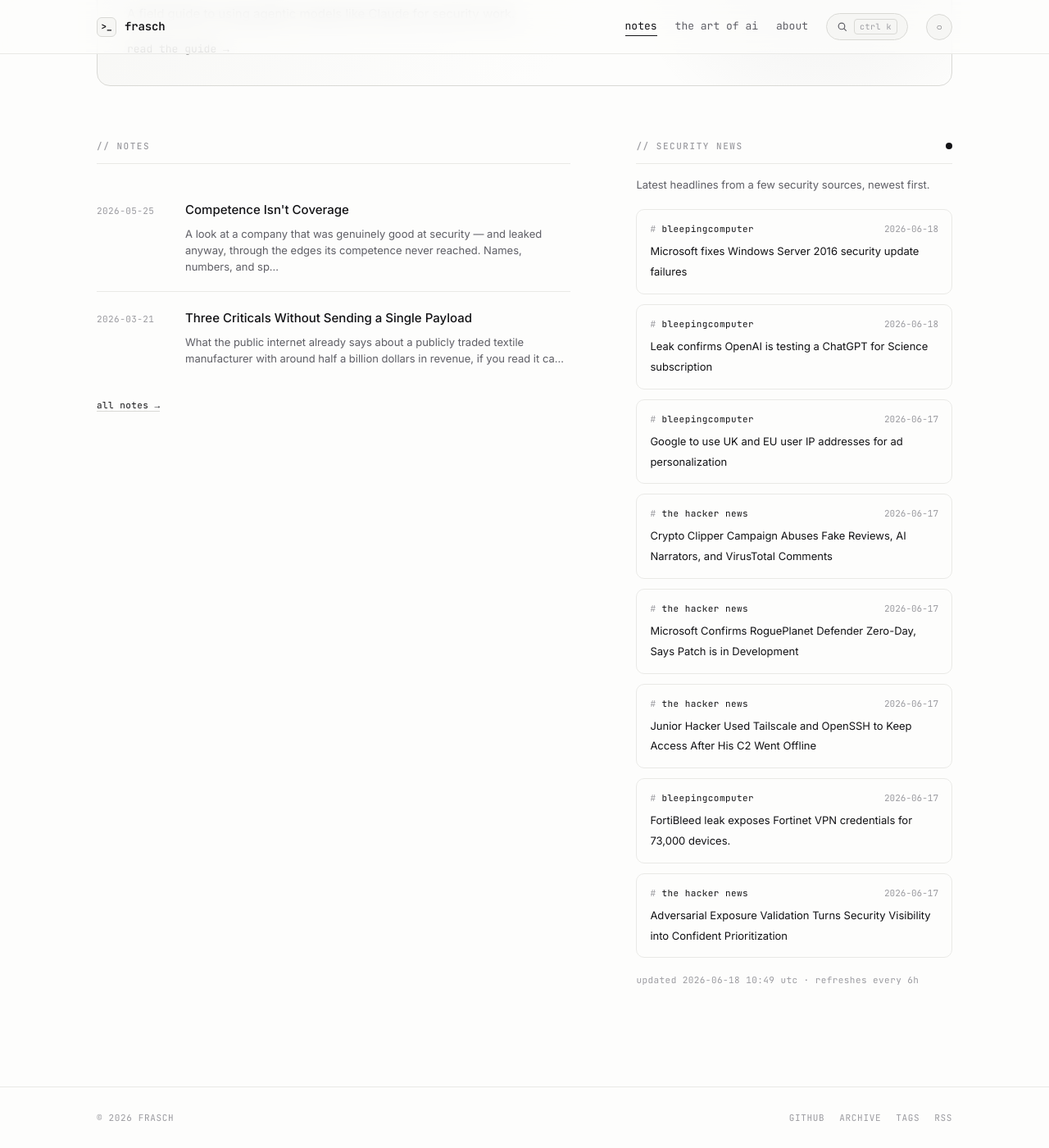
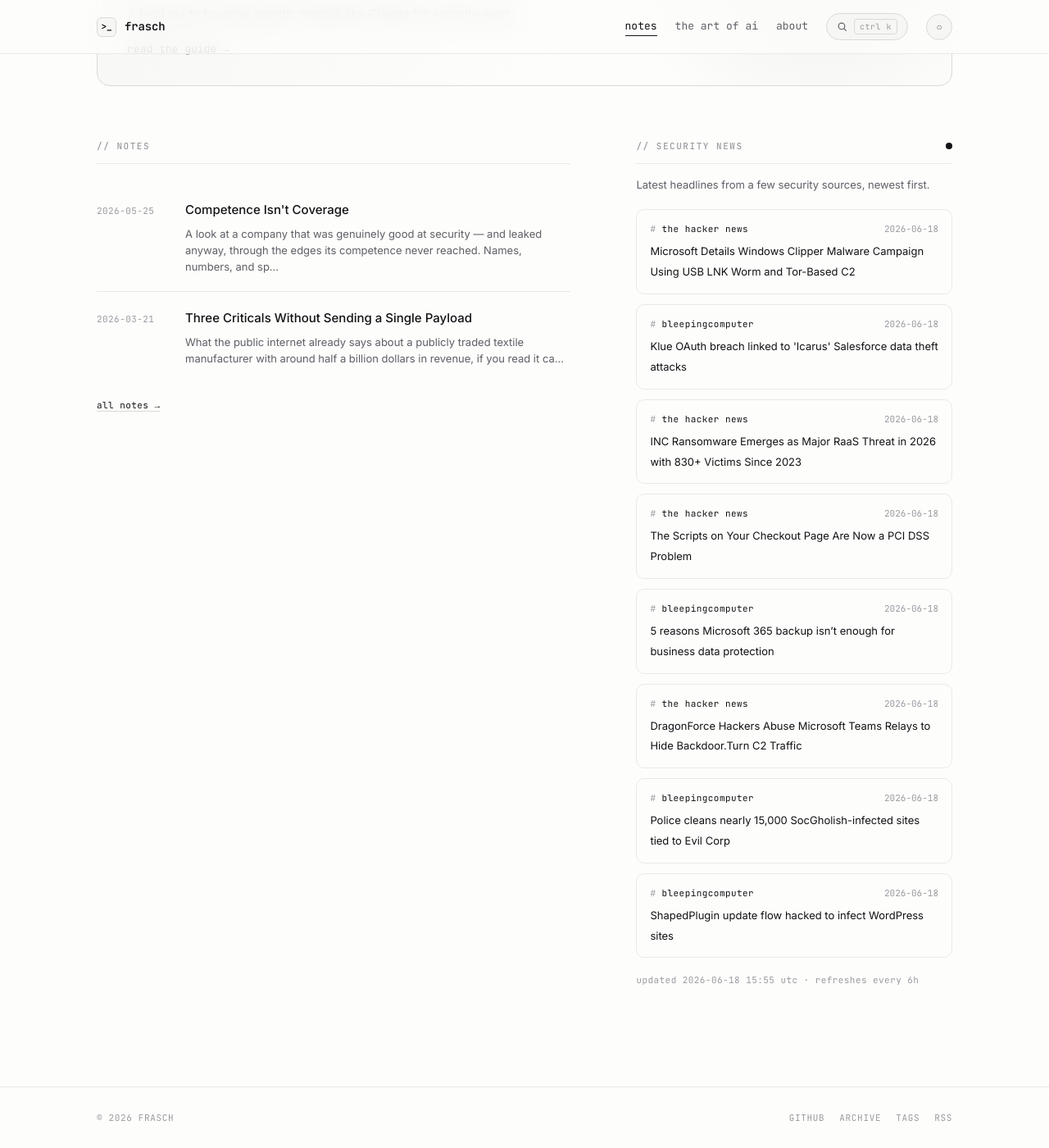
Before and after one commit to whoisfrasch/frasch, a Jekyll site: the page built from index.html, in a window 1280 px wide and 1400 px high, scrolled down 615 px. Shown: the whole window at 82% size. Built offline with Jekyll 4.4.1, drawn with Linux system fonts in a browser that asks for light colours.

Commit message:
Refresh security news feed

```diff
--- a/_data/news.json
+++ b/_data/news.json
@@ -1,53 +1,53 @@
 {
-  "updated": "2026-06-18T10:49:37Z",
+  "updated": "2026-06-18T15:55:06Z",
   "items": [
     {
-      "source": "bleepingcomputer",
-      "title": "Microsoft fixes Windows Server 2016 security update failures",
-      "link": "https://www.bleepingcomputer.com/news/microsoft/microsoft-fixes-windows-server-2016-security-update-failures/",
-      "date": "2026-06-18T10:14:20Z"
+      "source": "the hacker news",
+      "title": "Microsoft Details Windows Clipper Malware Campaign Using USB LNK Worm and Tor-Based C2",
+      "link": "https://thehackernews.com/2026/06/microsoft-details-windows-clipper.html",
+      "date": "2026-06-18T14:30:42Z"
     },
     {
       "source": "bleepingcomputer",
-      "title": "Leak confirms OpenAI is testing a ChatGPT for Science subscription",
-      "link": "https://www.bleepingcomputer.com/news/artificial-intelligence/leak-confirms-openai-is-testing-a-chatgpt-for-science-subscription/",
-      "date": "2026-06-18T01:30:08Z"
+      "title": "Klue OAuth breach linked to 'Icarus' Salesforce data theft attacks",
+      "link": "https://www.bleepingcomputer.com/news/security/klue-oauth-breach-linked-to-icarus-salesforce-data-theft-attacks/",
+      "date": "2026-06-18T14:19:50Z"
+    },
+    {
+      "source": "the hacker news",
+      "title": "INC Ransomware Emerges as Major RaaS Threat in 2026 with 830+ Victims Since 2023",
+      "link": "https://thehackernews.com/2026/06/inc-ransomware-claims-830-victims-since.html",
+      "date": "2026-06-18T14:12:48Z"
+    },
+    {
+      "source": "the hacker news",
+      "title": "The Scripts on Your Checkout Page Are Now a PCI DSS Problem",
+      "link": "https://thehackernews.com/2026/06/the-scripts-on-your-checkout-page-are.html",
+      "date": "2026-06-18T13:58:39Z"
     },
     {
       "source": "bleepingcomputer",
-      "title": "Google to use UK and EU user IP addresses for ad personalization",
-      "link": "https://www.bleepingcomputer.com/news/security/google-to-use-uk-and-eu-user-ip-addresses-for-ad-personalization/",
-      "date": "2026-06-17T21:02:42Z"
+      "title": "5 reasons Microsoft 365 backup isn’t enough for business data protection",
+      "link": "https://www.bleepingcomputer.com/news/security/5-reasons-microsoft-365-backup-isnt-enough-for-business-data-protection/",
+      "date": "2026-06-18T13:48:56Z"
     },
     {
       "source": "the hacker news",
-      "title": "Crypto Clipper Campaign Abuses Fake Reviews, AI Narrators, and VirusTotal Comments",
-      "link": "https://thehackernews.com/2026/06/crypto-clipper-campaign-abuses-fake.html",
-      "date": "2026-06-17T18:14:24Z"
-    },
-    {
-      "source": "the hacker news",
-      "title": "Microsoft Confirms RoguePlanet Defender Zero-Day, Says Patch is in Development",
-      "link": "https://thehackernews.com/2026/06/microsoft-confirms-rogueplanet-defender_02022423645.html",
-      "date": "2026-06-17T17:36:28Z"
-    },
-    {
-      "source": "the hacker news",
-      "title": "Junior Hacker Used Tailscale and OpenSSH to Keep Access After His C2 Went Offline",
-      "link": "https://thehackernews.com/2026/06/junior-hacker-used-tailscale-and.html",
-      "date": "2026-06-17T16:00:56Z"
+      "title": "DragonForce Hackers Abuse Microsoft Teams Relays to Hide Backdoor.Turn C2 Traffic",
+      "link": "https://thehackernews.com/2026/06/dragonforce-hackers-abuse-microsoft.html",
+      "date": "2026-06-18T13:30:07Z"
     },
     {
       "source": "bleepingcomputer",
-      "title": "FortiBleed leak exposes Fortinet VPN credentials for 73,000 devices.",
-      "link": "https://www.bleepingcomputer.com/news/security/fortibleed-leak-exposes-fortinet-vpn-credentials-for-73-000-devices/",
-      "date": "2026-06-17T15:12:57Z"
+      "title": "Police cleans nearly 15,000 SocGholish-infected sites tied to Evil Corp",
+      "link": "https://www.bleepingcomputer.com/news/security/law-enforcement-nukes-socgholish-malware-from-nearly-15-000-sites/",
+      "date": "2026-06-18T13:25:47Z"
     },
     {
-      "source": "the hacker news",
-      "title": "Adversarial Exposure Validation Turns Security Visibility into Confident Prioritization",
-      "link": "https://thehackernews.com/2026/06/adversarial-exposure-validation-turns.html",
-      "date": "2026-06-17T14:58:00Z"
+      "source": "bleepingcomputer",
+      "title": "ShapedPlugin update flow hacked to infect WordPress sites",
+      "link": "https://www.bleepingcomputer.com/news/security/shapedplugin-update-flow-hacked-to-infect-wordpress-sites/",
+      "date": "2026-06-18T12:55:36Z"
     }
   ]
 }
```
